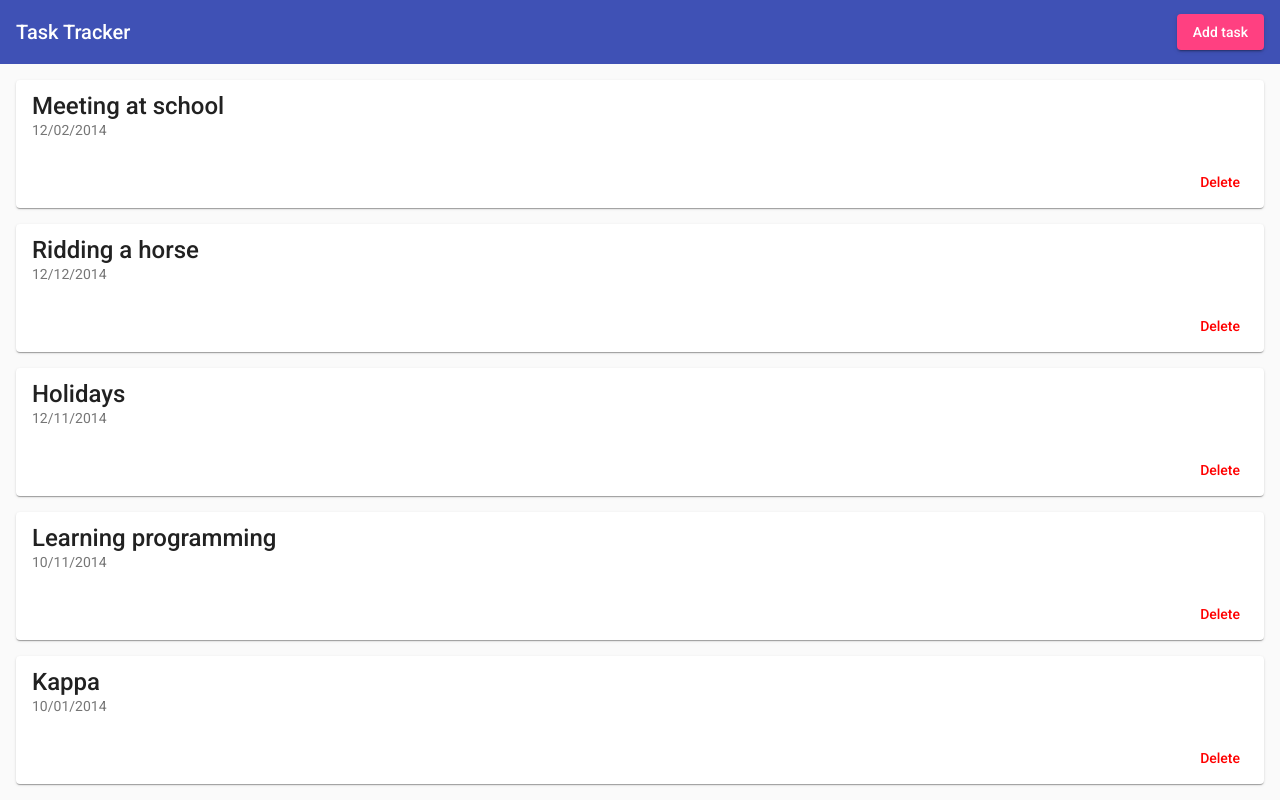
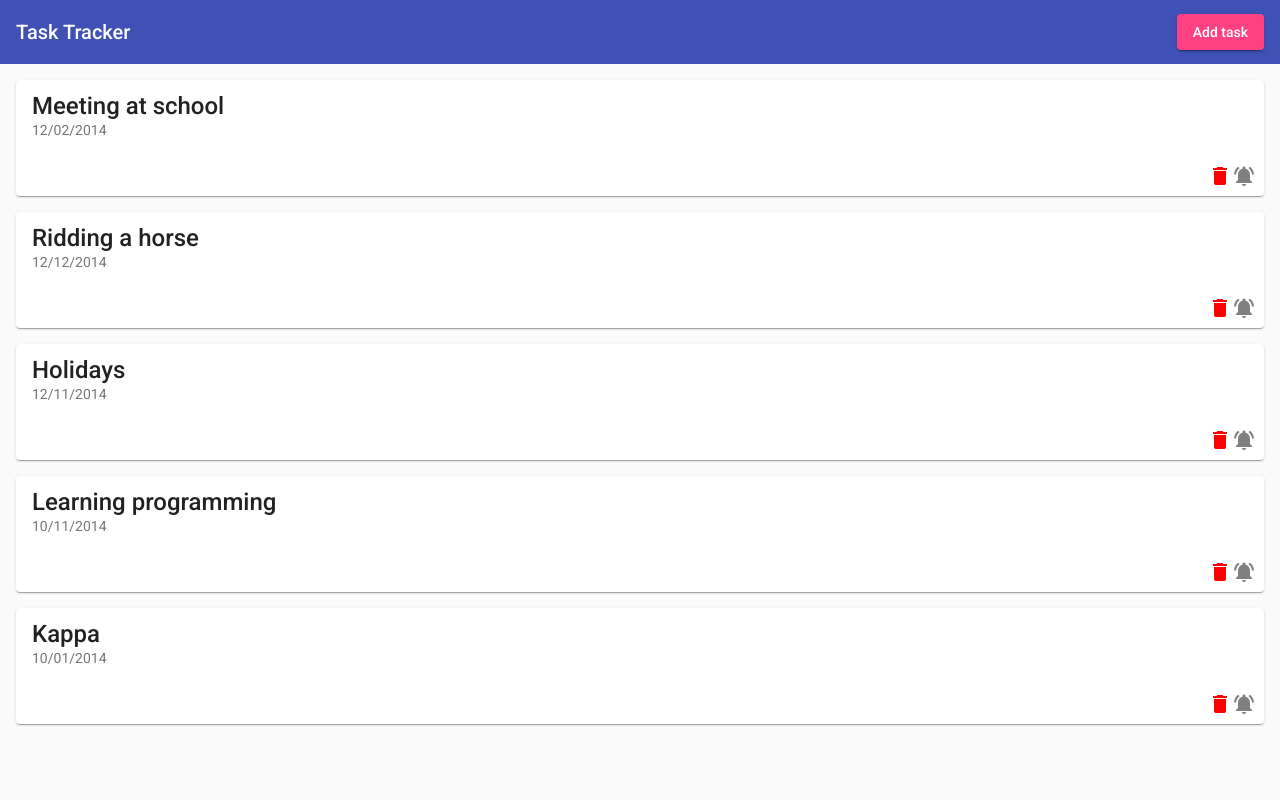
Before and after one commit to KacpiDrewniak/AngularLearning, an Angular app: page / in a window 1280 px wide. Built offline with nearby package versions, Linux system fonts and the light colour scheme.

Commit message:
Make refactored

```diff
--- a/src/app/components/add-task/add-task.component.ts
+++ b/src/app/components/add-task/add-task.component.ts
@@ -5,10 +5,8 @@ import {Task} from "../../../../database/tasks";
   templateUrl: './add-task.component.html',
   styleUrls: ['./add-task.component.scss'],
 })
-
 export class AddTaskComponent implements OnInit {
-
-  @Output() onAddTask:EventEmitter<Task> = new EventEmitter<Task>()
+  @Output() onAddTask: EventEmitter<Task> = new EventEmitter<Task>();
 
   text?: string;
   day?: string;
@@ -33,7 +31,7 @@ export class AddTaskComponent implements OnInit {
       reminder: this.reminder,
     };
 
-    this.onAddTask.emit(newTask)
+    this.onAddTask.emit(newTask);
 
     this.text = '';
     this.day = '';
--- a/src/app/components/task-item/task-item.component.html
+++ b/src/app/components/task-item/task-item.component.html
@@ -1,7 +1,19 @@
-<mat-card [ngClass]="{reminder: task.reminder }" (click)="onToggleReminder(task)" class="task-item">
+<mat-card class="task-item">
   <mat-card-title>{{ task.text }}</mat-card-title>
-  <mat-card-subtitle>{{task.day}}</mat-card-subtitle>
+  <mat-card-subtitle>{{ task.day }}</mat-card-subtitle>
   <mat-card-actions align="end">
-    <button (click)="onDelete(task)" [ngStyle]="{ color: 'red' }" mat-button>Delete</button>
+    <mat-icon
+      class="task-item-icon"
+      (click)="onDelete(task)"
+      aria-hidden="false"
+      [ngStyle]="{ color: 'red' }"
+      >delete
+    </mat-icon>
+    <mat-icon
+      [ngStyle]="{ color: task.reminder ? '#b3b31a' : 'grey' }"
+      class="task-item-icon task-item-icon-ring"
+      caria-hidden="false"
+      >notifications_active
+    </mat-icon>
   </mat-card-actions>
 </mat-card>
--- a/src/app/components/task-item/task-item.component.scss
+++ b/src/app/components/task-item/task-item.component.scss
@@ -1,3 +1,16 @@
-.task-item{
+.task-item {
+  &:hover {
+    box-shadow: 0px 6px 3px -1px rgba(0, 0, 0, 0.2),
+      0px 6px 3px 0px rgba(0, 0, 0, 0.14), 0px 1px 3px 0px rgba(0, 0, 0, 0.12);
+    cursor: pointer;
+  }
   margin: 1rem;
+  &-icon {
+    cursor: pointer;
+    position: relative;
+    transition: 0.3s;
+    &:hover {
+      transform: translateY(-5px);
+    }
+  }
 }
--- a/src/app/components/task-item/task-item.component.ts
+++ b/src/app/components/task-item/task-item.component.ts
@@ -12,6 +12,7 @@ export class TaskItemComponent implements OnInit {
   @Output() onDeleteTask: EventEmitter<Task> = new EventEmitter();
   @Output() onToggleReminderTask: EventEmitter<Task> = new EventEmitter();
   faTrash = faTrash;
+  text?: string;
 
   constructor() {}
 
@@ -24,4 +25,8 @@ export class TaskItemComponent implements OnInit {
   onDelete(task: Task) {
     this.onDeleteTask.emit(task);
   }
+
+  changedValue(){
+    console.log("click")
+  }
 }
--- a/src/app/components/tasks/tasks.component.ts
+++ b/src/app/components/tasks/tasks.component.ts
@@ -1,6 +1,5 @@
 import { Component, OnInit } from '@angular/core';
 import { tasks as TASKS, Task } from '../../../../database/tasks';
-import { TaskService } from '../../services/task.service';
 
 @Component({
   selector: 'app-tasks',
@@ -10,13 +9,12 @@ import { TaskService } from '../../services/task.service';
 export class TasksComponent implements OnInit {
   tasks: Task[] = TASKS;
 
-  constructor(private taskService: TaskService) {}
+  constructor() {}
 
   ngOnInit(): void {}
 
   toggleReminder(task: Task) {
     task.reminder = !task.reminder;
-    this.taskService.updateTaskReminder(task).subscribe();
   }
 
   deleteTask(task: Task) {
@@ -24,6 +22,6 @@ export class TasksComponent implements OnInit {
   }
 
   addTask(task: Task) {
-    this.taskService.addTask(task).subscribe((task) => this.tasks.push(task));
+    this.tasks.push(task);
   }
 }
--- a/src/app/services/task.service.ts
+++ /dev/null
@@ -1,38 +0,0 @@
-import { Injectable } from '@angular/core';
-import { Observable, of } from 'rxjs';
-import { HttpClient, HttpHeaders } from '@angular/common/http';
-
-import { tasks as TASKS, Task } from '../../../database/tasks';
-
-const httpOptions = {
-  headers: new HttpHeaders({
-    'Content-Type': 'application/json',
-  }),
-};
-
-@Injectable({
-  providedIn: 'root',
-})
-
-export class TaskService {
-  private apiUrl = `http://localhost:3000/tasks`;
-
-  constructor(private http: HttpClient) {}
-
-  getTasks(): Observable<Task[]> {
-    return this.http.get<Task[]>(this.apiUrl);
-  }
-  deleteTask(task: Task): Observable<Task> {
-    const url = `${this.apiUrl}/${task.id}`;
-    return this.http.delete<Task>(url);
-  }
-
-  updateTaskReminder(task: Task): Observable<Task> {
-    const url = `${this.apiUrl}/${task.id}`;
-    return this.http.put<Task>(url, task, httpOptions);
-  }
-
-  addTask(task:Task):Observable<Task>{
-    return this.http.post<Task>(this.apiUrl,task,httpOptions)
-  }
-}
```
Also changed, not shown: src/app/app.module.ts (+3 -5 lines), 1 other file (tests, documents, lock files or other folders).
